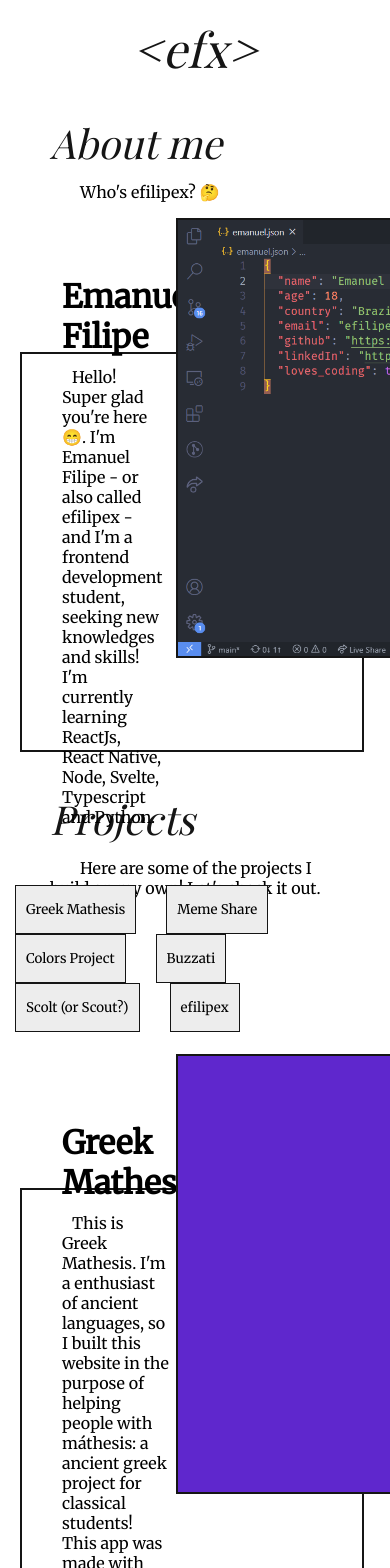
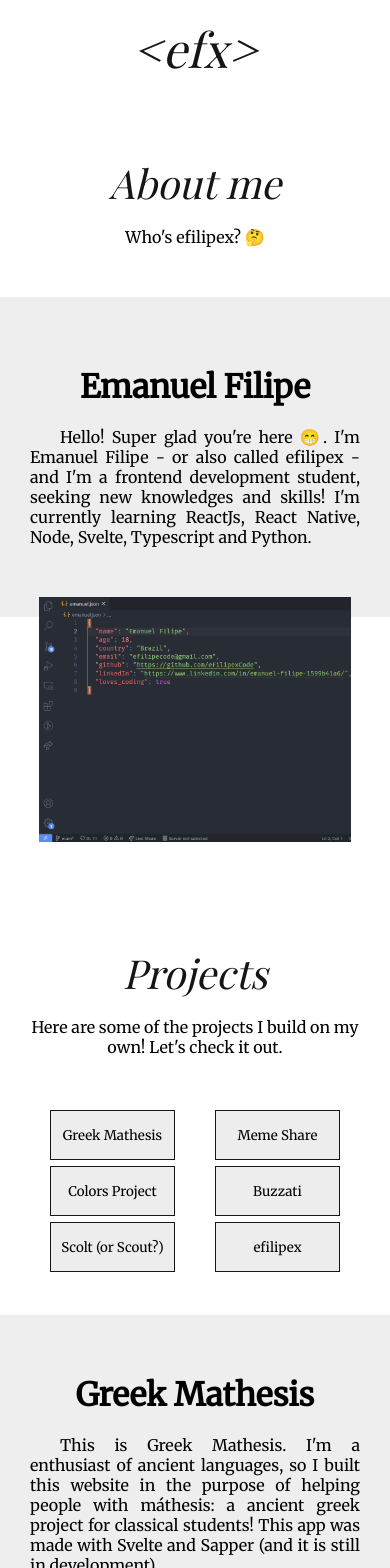
Before and after one commit to eFilipexCode/portfolio, a React (Create React App) app: page / in a window 390 px wide. Shown: the top 1568 px of the page. Built offline with nearby package versions, Linux system fonts and the light colour scheme; a web font is replaced by a local one.

Commit message:
Add responsive medias queries

```diff
--- a/src/components/ContactTab/ContactTab.css
+++ b/src/components/ContactTab/ContactTab.css
@@ -21,3 +21,21 @@
 .contact-container a p {
     margin-top: 10px;
 }
+
+@media (max-width: 900px) {
+    .contact-container {
+        padding: 50px 10px;
+    }
+
+    .contact-container a {
+        margin: 10px;
+    }
+
+    .contact-container a:hover {
+        transform: translateY(0px);
+    }
+
+    .contact-container a p {
+        display: none;
+    }
+}
--- a/src/components/SectionSelector/SectionSelector.css
+++ b/src/components/SectionSelector/SectionSelector.css
@@ -1,13 +1,17 @@
 .sections-container {
     width: 100vw;
     height: 5rem;
+}
+
+.project-buttons {
+    width: 100%;
+    height: 100%;
     display: flex;
-    flex-direction: column;
     justify-content: center;
     align-items: center;
 }
 
-.sections-container button {
+.project-buttons > button {
     padding: 15px 10px;
     border: none;
     font-family: 'Merriweather', serif;
@@ -15,4 +19,37 @@
     cursor: pointer;
     border: 1px solid #151515;
     background-color: #ededed;
+    width: 125px;
+    height: 50px;
+    display: flex;
+    align-items: center;
+    justify-content: center;
+
 }
+
+@media (max-width: 900px) {
+    .sections-container {
+        margin: 20px 0px;
+        height: auto;
+    }
+
+    .sections-container .project-buttons {
+        display: flex;
+        flex-wrap: wrap;
+        flex-direction: row;
+        align-items: center;
+        justify-content: space-around;
+        padding: 0px 30px;
+    }
+
+    .sections-container .project-buttons button {
+        margin: 10px 5px;
+        text-align: center;
+    }
+}
+
+@media (max-width: 499px) {
+    .sections-container .project-buttons button {
+        margin: 3px 2.5px;
+    }
+}
--- a/src/components/ShowCaseAbout/ShowCaseAbout.css
+++ b/src/components/ShowCaseAbout/ShowCaseAbout.css
@@ -18,18 +18,17 @@
     align-items: flex-start;
     padding: 40px 300px 40px 40px;
     margin: 20px;
+    text-align: justify;
     transform: translateY(70px);
 }
 
 .showcaseAbout-container .showcase-texts p.description {
-    text-indent: 10px;
+    text-indent: 30px;
     text-justify: kashida;
     margin-top: 10px;
 }
 
 .showcaseAbout-container .showcase-image {
-    height: 12rem;
-    width: 10rem;
     flex:1;
     overflow: hidden;
     z-index: 1;
@@ -39,8 +38,80 @@
     width: 60%;
     height: 100%;
     border: 2px solid #151515;
+    transform: translateY(0px);
+    transition: 0.2s ease;
+}
+
+.showcaseAbout-container .showcase-image:hover {
+    transform: translateY(-5px);
 }
 
 .showcaseAbout-container .showcase-image img {
     position: relative;
 }
+
+@media (max-width: 900px) {
+    .showcaseAbout-container {
+        flex-direction: column;
+        justify-content: center;
+        align-items: center;
+        margin: 0px;
+    }
+
+    .showcaseAbout-container .showcase-texts {
+        width: 100%;
+        height: 20rem;
+        border: none;
+        background-color: #eee;
+        margin: 20px 0px;
+        align-items: center;
+        justify-content: center;
+        padding: 60px;
+        transform: translateY(0px);
+    }
+
+    .showcaseAbout-container .showcase-texts p.description {
+        margin-top: 20px;
+    }
+
+    .showcaseAbout-container .showcase-image {
+        width: 80vw;
+        max-height: 30vh;
+        position: relative;
+        top: 0;
+        right: 0;
+        border: none;
+        overflow: hidden;
+        transform: translateY(-70px);
+    }
+
+    .showcaseAbout-container .showcase-image img {
+        position: relative;
+        width: 140%;
+        height: auto;
+    }
+
+    .showcaseAbout-container .showcase-image:hover {
+        transform: translateY(-75px);
+    }
+}
+
+@media (max-width: 499px) {
+    .showcaseAbout-container .showcase-texts {
+        padding: 30px;
+    }
+
+    .showcaseAbout-container .showcase-image {
+        transform: translateY(-40px);
+    }
+
+    .showcaseAbout-container .showcase-image img {
+        position: relative;
+        width: 140%;
+        height: auto;
+    }
+
+    .showcaseAbout-container .showcase-image:hover {
+        transform: translateY(-45px);
+    }
+}
--- a/src/components/Showcase/Showcase.css
+++ b/src/components/Showcase/Showcase.css
@@ -19,18 +19,19 @@
     padding: 40px 300px 40px 40px;
     margin: 20px;
     transform: translateY(70px);
+    text-align: center;
 }
 
 .showcase-texts p.description {
-    text-indent: 10px;
-    text-justify: kashida;
+    text-indent: 30px;
+    text-align: justify;
     margin-top: 10px;
 }
 
 .showcase-container .showcase-image {
     height: 12rem;
     width: 10rem;
-    flex:1;
+    flex: 1;
     overflow: hidden;
     z-index: 1;
     position: absolute;
@@ -39,6 +40,16 @@
     width: 60%;
     height: 100%;
     border: 2px solid #151515;
+    transform: translateY(0px);
+    transition: 0.2s ease;
+}
+
+.showcase-container .showcase-image:hover {
+    transform: translateY(-5px);
+}
+
+.showcase-container .showcase-image:hover img {
+    filter: blur(1px);
 }
 
 .showcase-image .overlay-link {
@@ -55,6 +66,7 @@
     top: 0%;
     width: 100%;
     height: 100%;
+    color: #fff;
 }
 
 .showcase-image:hover .overlay-link {
@@ -63,10 +75,74 @@
 
 .showcase-image:hover .overlay-link p {
     opacity: 1;
-    color: #fff;
 }
 
 .showcase-image img {
     height: 100%;
     position: relative;
+    transition: 0.3s;
 }
+
+@media (max-width: 900px) {
+    .showcase-container {
+        flex-direction: column;
+        justify-content: center;
+        align-items: center;
+        margin: 0px;
+    }
+    .showcase-container .showcase-texts {
+        width: 100%;
+        height: 20rem;
+        border: none;
+        background-color: #eee;
+        margin: 20px 0px;
+        align-items: center;
+        justify-content: center;
+        padding: 60px;
+        transform: translateY(0px);
+    }
+    .showcase-container .showcase-texts p.description {
+        margin-top: 20px;
+    }
+    .showcase-container .showcase-image {
+        width: 80vw;
+        max-height: 50vh;
+        position: relative;
+        top: 0;
+        right: 0;
+        border: none;
+        overflow: hidden;
+        transform: translateY(-70px);
+    }
+    .showcase-container .showcase-image img {
+        position: relative;
+        width: 100%;
+        height: auto;
+    }
+    .showcase-container .showcase-image:hover {
+        transform: translateY(-75px);
+    }
+    .showcase-image .overlay-link {
+        height: 98.5%;
+    }
+}
+
+@media (max-width: 499px) {
+    .showcase-container .showcase-texts {
+        padding: 30px;
+    }
+    .showcase-container .showcase-image {
+        width: 90vw;
+        transform: translateY(-40px);
+    }
+    .showcase-container .showcase-image:hover {
+        transform: translateY(-40px);
+    }
+    .showcase-container .showcase-image:hover img {
+        filter: none;
+    }
+    .showcase-image .overlay-link {
+        opacity: 0.7;
+        height: 98%;
+    }
+}
--- a/src/components/Topic/Topic.css
+++ b/src/components/Topic/Topic.css
@@ -35,3 +35,17 @@
     margin-top: 10px;
     text-indent: 30px;
 }
+
+@media (max-width: 900px) {
+    .sections-header {
+        align-items: center;
+        text-align: center;
+        padding: 30px;
+        margin-top: 30px;
+    }
+
+    .sections-header p {
+        margin-top: 15px;
+        text-indent: 0px;
+    }
+}
```
